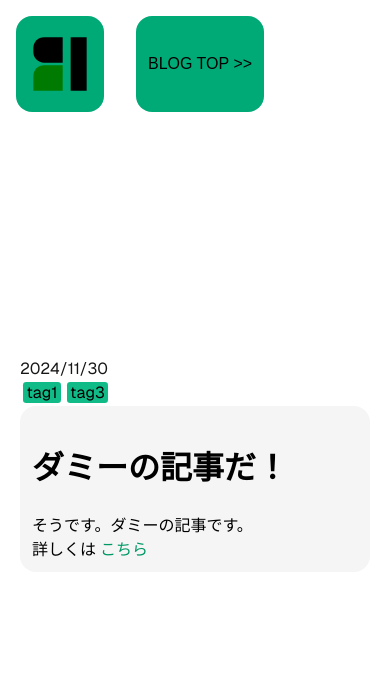
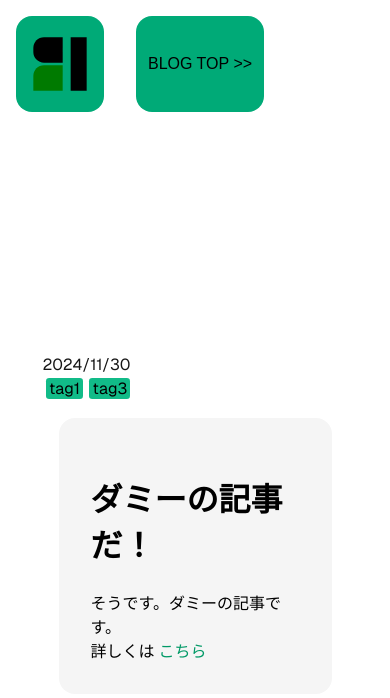
Before and after one commit to reversed-R/homepage, a Next.js app: page /blog/articles/20241130001 in a window 390 px wide. Shown: the top 698 px of the page. Built offline with nearby package versions, Linux system fonts and the light colour scheme.

Commit message:
fix: mobile style

```diff
--- a/app/blog/articles/[slug]/page.module.css
+++ b/app/blog/articles/[slug]/page.module.css
@@ -34,28 +34,21 @@
   justify-items: center;
   min-height: 100svh;
   padding: 80px;
+  @media (width < 768px) {
+    position: relative;
+    top: 40vh;
+    padding: 1em;
+  }
   gap: 1em;
   font-family: var(--font-geist-sans);
-  @media (width < 768px) {
-    display: block;
-    position: relative;
-    top: 40vh;
-    padding: 0.75em;
-  }
 }
 
 .central {
-  display: block;
   /* display: flex; */
   /* flex-direction: column; */
   /* grid-row-start: 2; */
   /* color: #0a7; */
   /* color: #1b8; */
-  @media (width < 768px) {
-    width: 100%;
-    max-width: 100%;
-    padding: 0.5em;
-  }
 }
 
 .menubar {
--- a/app/blog/components/viewer.module.css
+++ b/app/blog/components/viewer.module.css
@@ -1,6 +1,8 @@
 .viewer {
-  display: block;
   width: 60vw;
+  @media (width < 768px) {
+    width: 70vw;
+  }
   background: whitesmoke;
   color: black;
   margin: 1em;
@@ -8,11 +10,6 @@
   border-radius: 1em;
 
   overflow-wrap: break-word;
-  @media (width < 768px) {
-    width: auto;
-    margin: 0;
-    padding: 0.75em;
-  }
 }
 
 .viewer h1 {
@@ -46,11 +43,8 @@
 }
 
 .viewer code {
-  @media (768px <= width) {
-    display: inline-block;
-  }
-  background: #ddd;
-  overflow-wrap: break-all;
+  display: inline-block;
+  background: silver;
   padding: 0.2em;
   border-radius: 0.3em;
 }
@@ -58,7 +52,7 @@
   background: var(--ya-dark);
   padding: 0.5em;
   border-radius: 0.5em;
-  overflow: scroll;
+  overflow: hidden;
   margin-top: 0.75em;
   margin-bottom: 0.75em;
 }
@@ -85,13 +79,3 @@
   /* color: var(--hover); */
   color: skyblue;
 }
-
-.viewer blockquote {
-  /* border: 1px solid var(--ya-green); */
-  padding: 0.25em;
-  border-left: 0.6em solid var(--ya-green);
-  border-radius: 0.4em;
-  background: #ddd;
-  margin-top: 0.5em;
-  margin-bottom: 0.5em;
-}
```
